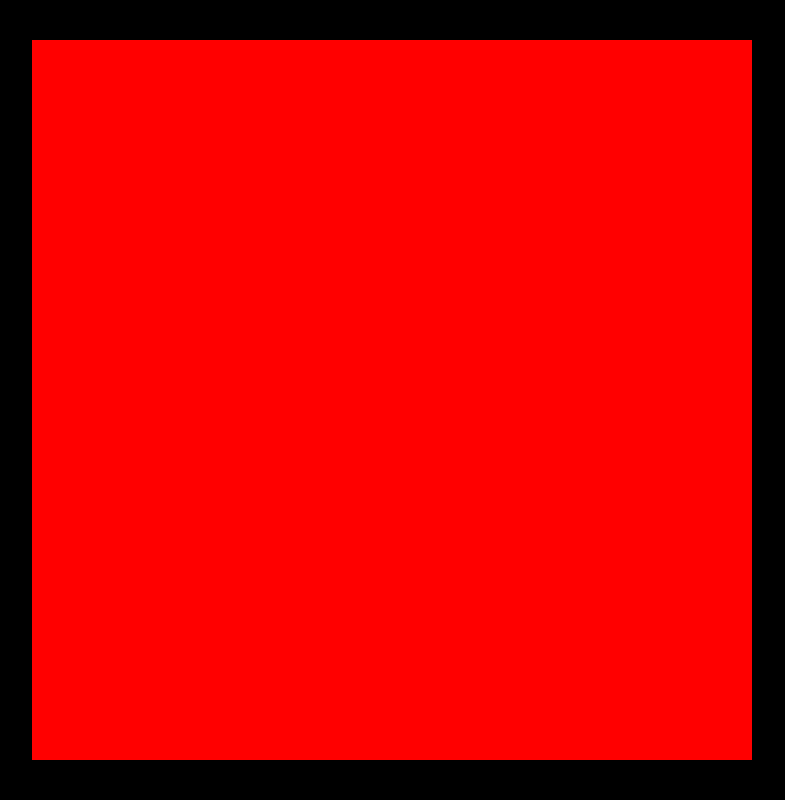
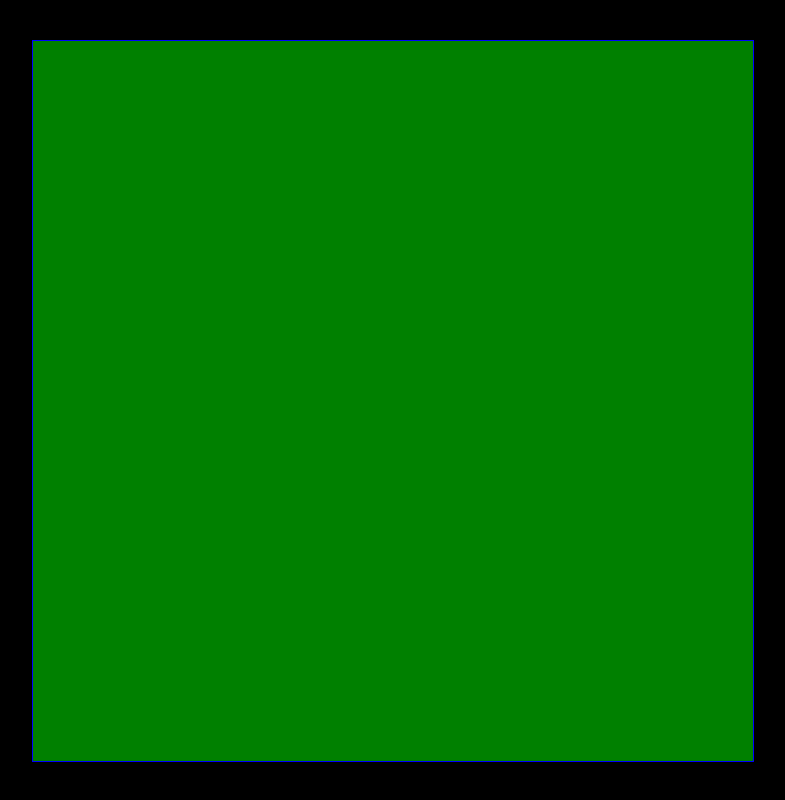
Before and after one commit to WarBuggy/OPRS, a plain HTML site: page public/index.html in a window 1280 px wide. Shown: the whole page, without its empty margins (248-1033 px from the left). Drawn offline with Linux system fonts and the light colour scheme.

Commit message:
_ rename class Dimension to Screen _ Basic screen, camera, table setup

```diff
--- a/public/index.html
+++ b/public/index.html
@@ -6,8 +6,8 @@
     <!-- Link preview -->
     <meta name="description" content="Capsule Studio, a software outsourcing company">
     <meta name="keywords" content="Capsule Studio,software,outsource,management,event,promotion">
-    <meta property="og:image" content="res/img/logo_square.png" />
-    <link rel="image_src" href="res/img/logo_square.png" />
+    <!--meta property="og:image" content="res/img/logo_square.png" /-->
+    <!--link rel="image_src" href="res/img/logo_square.png" /-->
     <!-- View port meta-->
     <meta name="viewport"
         content="initial-scale=1.0, maximum-scale=1.0, minimum-scale=1.0, width=device-width, user-scalable=no, minimal-ui" />
@@ -15,8 +15,8 @@
     <meta name="full-screen" content="yes" />
     <meta name="screen-orientation" content="portrait" />
     <!-- favicon -->
-    <link rel="shortcut icon" href="res/img/favicon.ico" type="image/x-icon">
-    <link rel="icon" href="res/img/favicon.ico" type="image/x-icon">
+    <!--link rel="shortcut icon" href="res/img/favicon.ico" type="image/x-icon"-->
+    <!--link rel="icon" href="res/img/favicon.ico" type="image/x-icon"-->
     <title>One Page Rule Simulator</title>
     <!-- CSS -->
     <link rel="stylesheet" type="text/css" href="css/common.css?v=0.1" />
@@ -34,9 +34,9 @@
     -->
     <!-- COMMON SCRIPT -->
     <!-- SCRIPT -->
-    <script src="script/game/dimension.js?v=0.1"></script>
+    <script src="script/game/screen.js?v=0.1"></script>
+    <script src="script/game/camera.js?v=0.1"></script>
     <script src="script/game/table.js?v=0.1"></script>
-    <script src="script/game/camera.js"></script>
     <script src="script/index.js?v=0.1"></script>
 </head>
 
--- a/public/script/game/camera.js
+++ b/public/script/game/camera.js
@@ -1,9 +1,49 @@
 class Camera {
 
-    constructor() {
-        this.locationX = 0;
-        this.locationY = 0;
-        this.zoomLevel = 0;
+    static LANDSCAPE_PARAM = {
+        RATIO_VIEWPORT_TO_SCREEN_MIN: 0.9,
     };
 
+    static PORTRAIT_PARAM = {
+        RATIO_VIEWPORT_TO_SCREEN_MIN: 0.9,
+    };
+
+    constructor(screen) {
+        this.cameraLocationX = 0.5;
+        this.cameraLocationY = 0.5;
+        this.cameraZoomLevel = 1;
+
+        this.setup(screen);
+    };
+
+    setup(screen) {
+        if (screen.orientation == Screen.ORIENTATION_LANDSCAPE) {
+            this.viewportWidth = screen.smallDimension * Camera.LANDSCAPE_PARAM.RATIO_VIEWPORT_TO_SCREEN_MIN;
+            this.viewportHeight = this.viewportWidth;
+        } else {
+            this.viewportWidth = screen.smallDimension * Camera.PORTRAIT_PARAM.RATIO_VIEWPORT_TO_SCREEN_MIN;
+            this.viewportHeight = this.viewportWidth;
+        }
+
+        this.viewportWidthHalf = this.viewportWidth / 2;
+        this.viewportHeightHalf = this.viewportHeight / 2;
+    };
+
+    checkCameraPosition(table) {
+        this.checkADimension(this.cameraLocationX, table.width, this.viewportWidthHalf);
+        this.checkADimension(this.cameraLocationY, table.height, this.viewportHeightHalf);
+    };
+
+    checkADimension(cameraLocation, tableMaxLength, minLength) {
+        let firstLength = cameraLocation * tableMaxLength;
+        if (firstLength < minLength) {
+            cameraLocation = minLength / tableMaxLength;
+            return;
+        }
+
+        let secondLength = (1 - cameraLocation) * tableMaxLength;
+        if (secondLength < minLength) {
+            cameraLocation = (tableMaxLength - minLength) / tableMaxLength;
+        }
+    };
 };
--- a/public/script/game/dimension.js
+++ /dev/null
@@ -1,34 +0,0 @@
-class Dimension {
-    static VIEWPORT_PORTRAIT = Symbol('Portrait');
-    static VIEWPORT_LANDSCAPE = Symbol('Landscape');
-
-    static LANDSCAPE_PARAM = {
-        RATIO_TABLE_TO_MIN_DIMENSION: 0.9,
-    };
-
-    static PORTRAIT_PARAM = {
-        RATIO_TABLE_TO_MIN_DIMENSION: 0.9,
-    };
-
-    constructor() {
-        this.viewportUIWidth = window.innerWidth;
-        this.viewportUIHeight = window.innerHeight;
-
-        if (this.viewportUIWidth > this.viewportUIHeight) {
-            console.log('Landscape mode');
-            this.viewportOrientation = Dimension.VIEWPORT_LANDSCAPE;
-            this.viewportBigDimension = this.viewportUIWidth;
-            this.viewportSmallDimension = this.viewportUIHeight;
-            this.orientationParam = Dimension.LANDSCAPE_PARAM;
-        } else {
-            console.log('Portrait mode');
-            this.viewportOrientation = Dimension.VIEWPORT_PORTRAIT;
-            this.viewportMaxDimension = this.viewportUIHeight;
-            this.viewportSmallDimension = this.viewportUIWidth;
-            this.orientationParam = Dimension.PORTRAIT_PARAM;
-        }
-
-        this.viewportTableWidth = this.viewportSmallDimension * this.orientationParam.RATIO_TABLE_TO_MIN_DIMENSION;
-        this.viewportTableHeight = this.viewportTableWidth;
-    };
-};
--- /dev/null
+++ b/public/script/game/screen.js
@@ -0,0 +1,25 @@
+class Screen {
+    static ORIENTATION_PORTRAIT = Symbol('Portrait');
+    static ORIENTATION_LANDSCAPE = Symbol('Landscape');
+
+    constructor() {
+        this.setup();
+    };
+
+    setup() {
+        this.width = window.innerWidth;
+        this.height = window.innerHeight;
+
+        if (this.width > this.height) {
+            console.log('Landscape mode');
+            this.orientation = Screen.ORIENTATION_LANDSCAPE;
+            this.bigDimension = this.width;
+            this.smallDimension = this.height;
+        } else {
+            console.log('Portrait mode');
+            this.orientation = Screen.ORIENTATION_PORTRAIT;
+            this.bigDimension = this.height;
+            this.smallDimension = this.width;
+        }
+    };
+};
--- a/public/script/game/table.js
+++ b/public/script/game/table.js
@@ -1,16 +1,42 @@
 class Table {
-    constructor() {
+    constructor(screen, camera) {
         this.canvas = document.getElementById('canvasTable');
-        this.setupTable();
+
+        this.setup(screen, camera);
+
+        this.canvas.style.position = 'absolute';
+        this.canvas.style.border = '1px solid blue';
+        this.canvasContext = this.canvas.getContext('2d');
     };
 
-    setupTable() {
-        this.canvas.style.width = window.dimension.viewportTableWidth + 'px';
-        this.canvas.style.height = window.dimension.viewportTableHeight + 'px';
-        this.canvas.style.position = 'absolute';
-        this.canvas.style.left = ((window.dimension.viewportUIWidth - window.dimension.viewportTableWidth) / 2) + 'px';
-        this.canvas.style.top = ((window.dimension.viewportUIHeight - window.dimension.viewportTableHeight) / 2) + 'px';
+    setupCanvas(screen, camera) {
+        this.canvas.width = camera.viewportWidth;
+        this.canvas.height = camera.viewportHeight;
+        this.canvas.style.width = camera.viewportWidth + 'px';
+        this.canvas.style.height = camera.viewportHeight + 'px';
+        this.canvas.style.left = ((screen.width + - camera.viewportWidth) / 2) + 'px';
+        this.canvas.style.top = ((screen.height - camera.viewportHeight) / 2) + 'px';
+    };
 
-        this.canvas.style.backgroundColor = 'red';
+    setupTable(camera) {
+        this.width = camera.viewportWidth * camera.cameraZoomLevel;
+        this.height = camera.viewportHeight * camera.cameraZoomLevel;
+    };
+
+    setup(screen, camera) {
+        this.setupCanvas(screen, camera);
+        this.setupTable(camera);
+    };
+
+    drawSurface(camera) {
+        let x = camera.viewportWidthHalf - (camera.cameraLocationX * this.width);
+        let y = camera.viewportHeightHalf - (camera.cameraLocationY * this.height);
+
+        this.canvasContext.clearRect(0, 0, camera.viewportWidth, camera.viewportHeight);
+
+        this.canvasContext.beginPath();
+        this.canvasContext.fillStyle = 'green';
+        this.canvasContext.rect(x, y, this.width, this.height);
+        this.canvasContext.fill();
     };
 };
--- a/public/script/index.js
+++ b/public/script/index.js
@@ -1,13 +1,26 @@
 window.onload = function () {
-    calculateAllSizes();
+    window.gameManager = new GameManager();
 };
 
 window.addEventListener('resize', function () {
-    calculateAllSizes();
+    window.gameManager.calculateAllSizes();
 });
 
-function calculateAllSizes() {
-    window.dimension = new Dimension();
-    console.log(window.dimension);
-    window.table = new Table();
+class GameManager {
+    constructor() {
+        this.screen = new Screen();
+        this.camera = new Camera(this.screen);
+        this.table = new Table(this.screen, this.camera);
+
+        this.table.drawSurface(this.camera);
+    };
+
+    calculateAllSizes() {
+        this.screen.setup();
+        this.camera.setup(this.screen);
+        this.table.setup(this.screen, this.camera);
+        this.camera.checkCameraPosition(this.table);
+
+        this.table.drawSurface(this.camera);
+    };
 };
```
